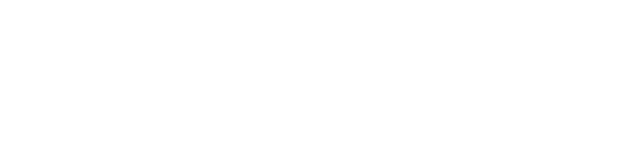
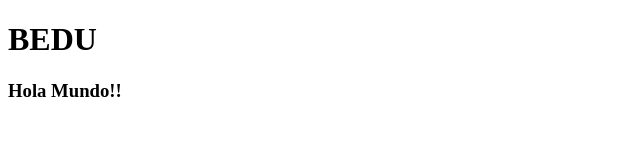
Before and after one commit to alexDev2808/testBEDU, a plain HTML site: page index.html in a window 1280 px wide. Shown: the whole page, without its empty margins (0-640 px from the left). Drawn offline with Linux system fonts and the light colour scheme.

Commit message:
Se agrego el encabezado principal y un h3

```diff
--- a/index.html
+++ b/index.html
@@ -7,6 +7,8 @@
     <title>BEDU Open</title>
 </head>
 <body>
+    <h1>BEDU</h1>
 
+    <h3>Hola Mundo!!</h3>
 </body>
 </html>
```
